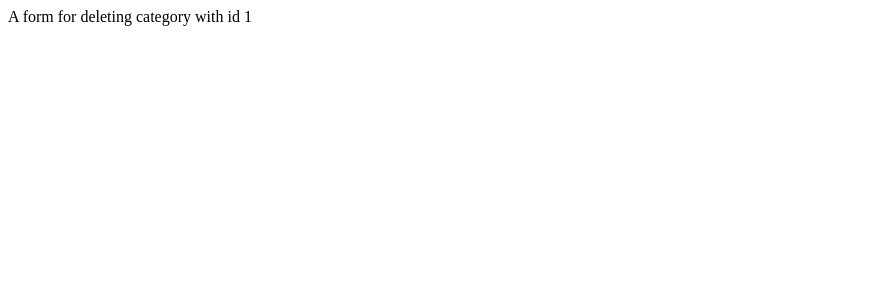
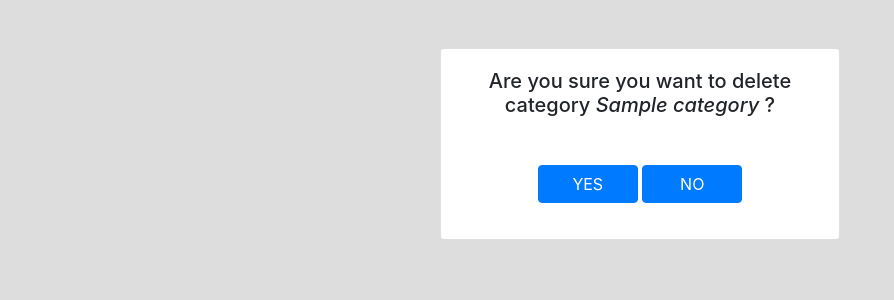
Before and after one commit to amrfekryy/FSND-project2-item-catalog, a Flask app: page /categories/1/delete/ in a window 1280 px wide. Shown: the top 300 px of the page, without its empty margins (0-894 px from the left). Run offline with Flask 2, Linux system fonts and the light colour scheme; tables that the repository leaves empty hold one stand-in row (values such as "Sample post"); some libraries are stand-ins or nearby versions.

Commit message:
Complete delete_category functionality

```diff
--- a/app.py
+++ b/app.py
@@ -66,9 +66,22 @@ def rename_category(category_id):
 		return render_template('rename_category.html', category=category)
 
 
-@app.route('/categories/<int:category_id>/delete/')
+@app.route('/categories/<int:category_id>/delete/', methods=['GET', 'POST'])
 def delete_category(category_id):
-	return f"A form for deleting category with id {category_id}"
+	category = db_session.query(Category).filter_by(id=category_id).one()
+	if request.method == 'POST':
+		# get form inputs
+		answer = request.form.get('answer')
+		# verify answer
+		if answer == 'yes':
+			# delete category and its items
+			for item in category.items:
+				db_session.delete(item)
+			db_session.delete(category)
+			db_session.commit()
+		return redirect(url_for('index'))
+	else:
+		return render_template('delete_category.html', category=category)
 
 
 @app.route('/categories/<int:category_id>/items/add/', methods=['GET', 'POST'])
--- a/templates/delete_category.html
+++ b/templates/delete_category.html
@@ -5,8 +5,8 @@
   <div class="card m-auto" style="width: 25rem;">
     <div class="card-body" style="text-align: center">
 
-      <h5 class="card-title mb-5">Are you sure you want to delete category <i>Category_Name</i> ?</h5>
-      <form action="{{url_for('test')}}" method='post'>
+      <h5 class="card-title mb-5">Are you sure you want to delete category <i>{{category.name}}</i> ?</h5>
+      <form action="{{url_for('delete_category', category_id=category.id)}}" method='post'>
         <button type="submit" name="answer" value="yes" class="btn btn-primary mb-3" style="width:100px">YES</button>
         <button type="submit" name="answer" value="no" class="btn btn-primary mb-3" style="width:100px">NO</button>
       </form>
```
